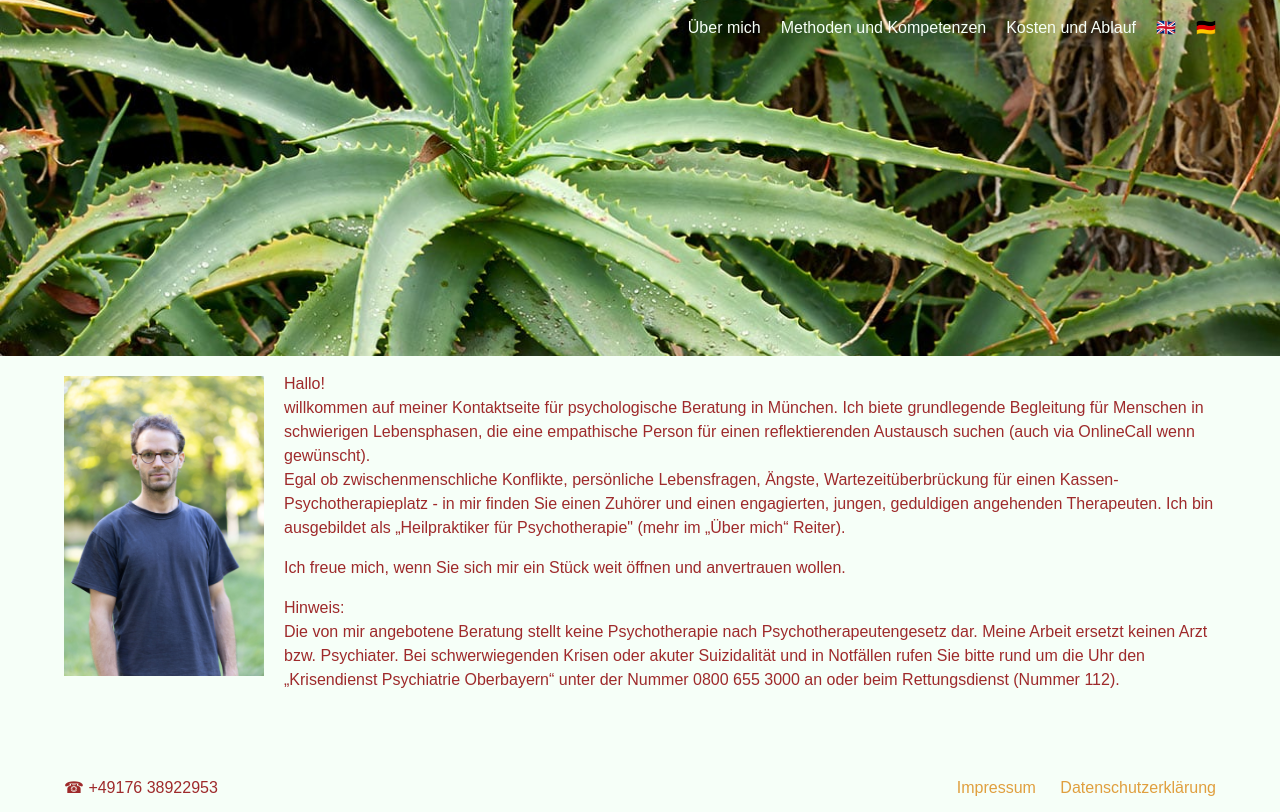
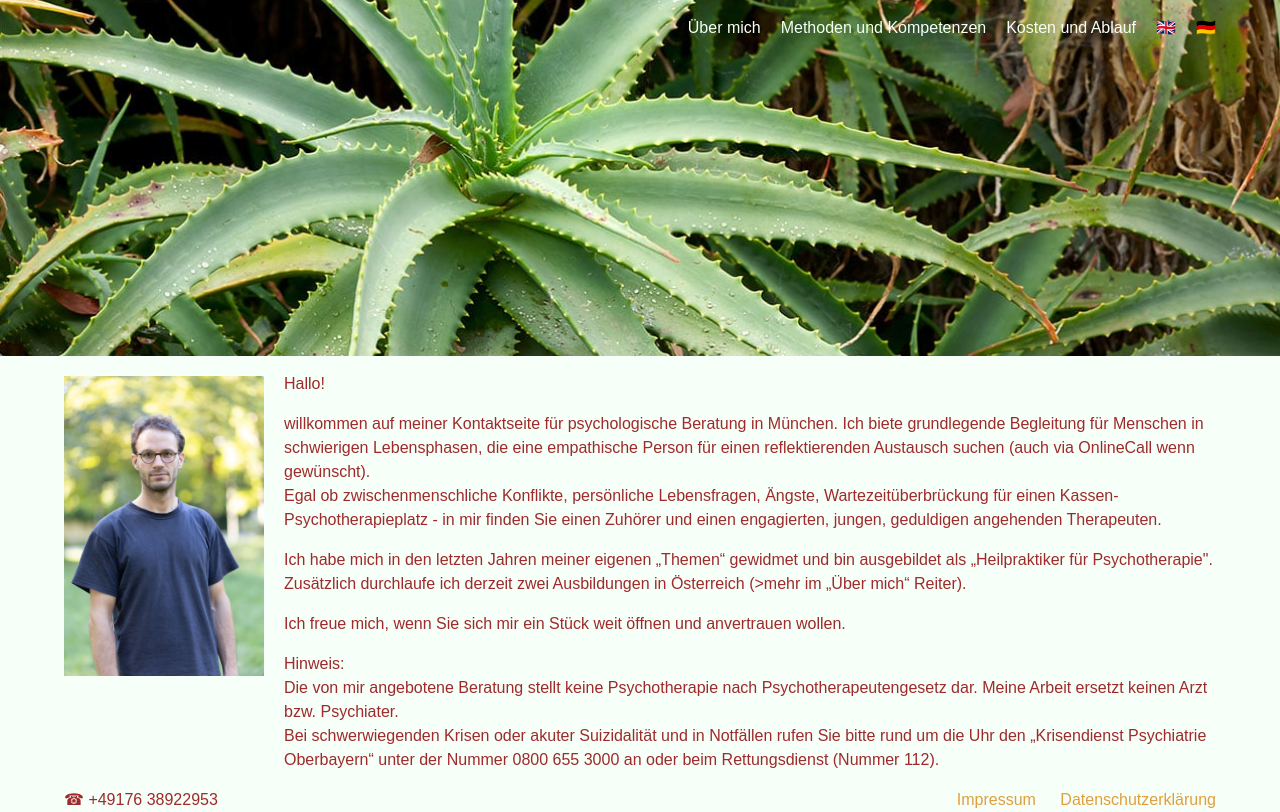
Before and after one commit to aroget/volker, an Eleventy site: page src/index.njk in a window 1280 px wide. Built offline with nearby package versions, Linux system fonts and the light colour scheme; Eleventy itself is replaced by a stand-in of ours; files that its build step writes are made by us from their sources; no server answers; a web font is replaced by a local one.

Commit message:
IndexPage Anpassung Text

```diff
--- a/src/index.njk
+++ b/src/index.njk
@@ -17,13 +17,16 @@ description: Psychologische Beratung in der Innenstadt. Walk and Talk. Angehende
     <div>
       <p>
         Hallo! <br />
+        <p>
         willkommen auf meiner Kontaktseite für psychologische Beratung in München.
         Ich biete grundlegende Begleitung für Menschen in schwierigen Lebensphasen, die eine empathische Person für einen reflektierenden Austausch suchen (auch via OnlineCall wenn gewünscht). <br />
         Egal ob zwischenmenschliche Konflikte, persönliche Lebensfragen, Ängste, Wartezeitüberbrückung für
         einen Kassen-Psychotherapieplatz - in mir finden Sie einen Zuhörer und
-        einen engagierten, jungen, geduldigen angehenden Therapeuten. Ich bin
-        ausgebildet als „Heilpraktiker für Psychotherapie" (mehr im „Über mich“
-        Reiter).
+        einen engagierten, jungen, geduldigen angehenden Therapeuten. <br />
+        <p>
+        Ich habe mich in den letzten Jahren
+        meiner eigenen „Themen“ gewidmet und bin ausgebildet als „Heilpraktiker für Psychotherapie".
+        Zusätzlich durchlaufe ich derzeit zwei Ausbildungen in Österreich (>mehr im „Über mich“ Reiter).
       </p>
       <p>
         Ich freue mich, wenn Sie sich mir ein Stück weit öffnen und anvertrauen
@@ -32,7 +35,7 @@ description: Psychologische Beratung in der Innenstadt. Walk and Talk. Angehende
       <p>
         Hinweis: <br />
         Die von mir angebotene Beratung stellt keine Psychotherapie nach Psychotherapeutengesetz dar.
-        Meine Arbeit ersetzt keinen Arzt bzw. Psychiater.
+        Meine Arbeit ersetzt keinen Arzt bzw. Psychiater.<br />
         Bei schwerwiegenden Krisen oder akuter Suizidalität und in Notfällen rufen Sie bitte rund um die Uhr
         den „Krisendienst Psychiatrie Oberbayern“ unter der Nummer 0800 655 3000 an oder beim Rettungsdienst (Nummer 112).
       </p>
```
